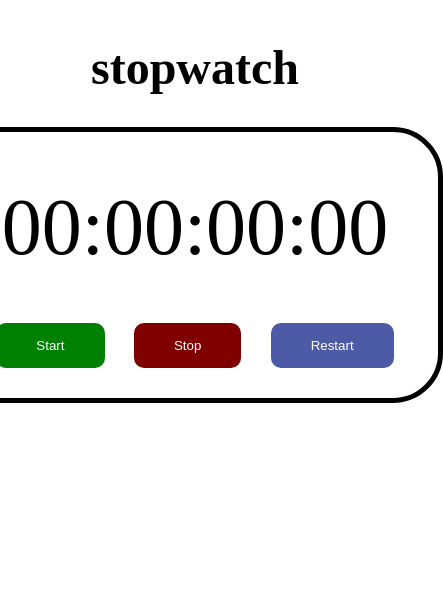
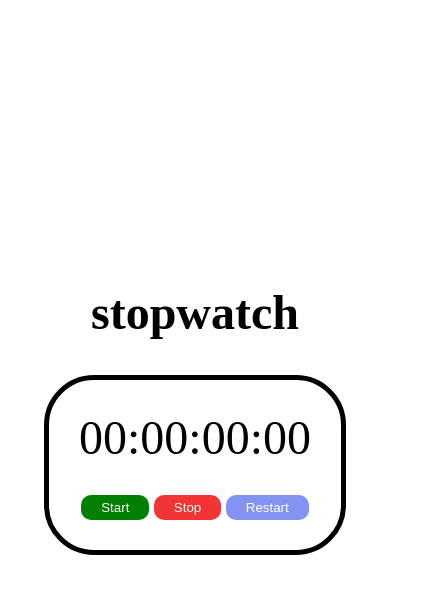
Before and after one commit to Zking4ever/practice-javascript, a plain HTML site: page stopwatch/index.html in a window 390 px wide. Shown: the whole page, 443 px wide, since content can reach past the window. Drawn offline with Linux system fonts and the light colour scheme.

Commit message:
responsive for different devices

```diff
--- a/stopwatch/style.css
+++ b/stopwatch/style.css
@@ -5,6 +5,7 @@ body{
 }
 #heading{
     font-size: 3rem;
+    margin-top: 90px;
 }
 #container{
     border: 5px solid;
@@ -24,6 +25,7 @@ button{
     border: none;
     border-radius: 10px;
     color: white;
+    transition: background-color 0.4s ease;
 }
 #start{
     background-color: green;
@@ -32,14 +34,41 @@ button{
     background-color: rgb(34, 233, 34);
 }
 #stop{
-    background-color: rgb(128, 0, 0);
+    background-color: rgb(155, 27, 27);
 }
 #stop:hover{
-    background-color: rgb(243, 52, 52);
+    background-color: rgb(255, 4, 4);
 }
 #restart{
-    background-color: rgba(0, 19, 128, 0.699);
+    background-color: rgba(10, 35, 177, 0.795);
 }
 #restart:hover{
     background-color: rgba(78, 101, 236, 0.699);
 }
+@media (max-width:760px) {
+    body{
+        height: 100vh;
+        justify-content: center;
+    }
+    #heading{
+        margin-bottom: 15px;
+        margin-top: 0;
+    }
+    div{
+        margin: 20px;
+    }
+    #display{
+        font-size: 3rem;
+        margin: 30px;
+        text-align: center;
+    }
+    button{
+        padding: 5px 20px;
+    }
+    #stop{
+        background-color: rgb(243, 52, 52);
+    }
+    #restart{
+        background-color: rgba(78, 101, 236, 0.699);
+    }
+}
```
